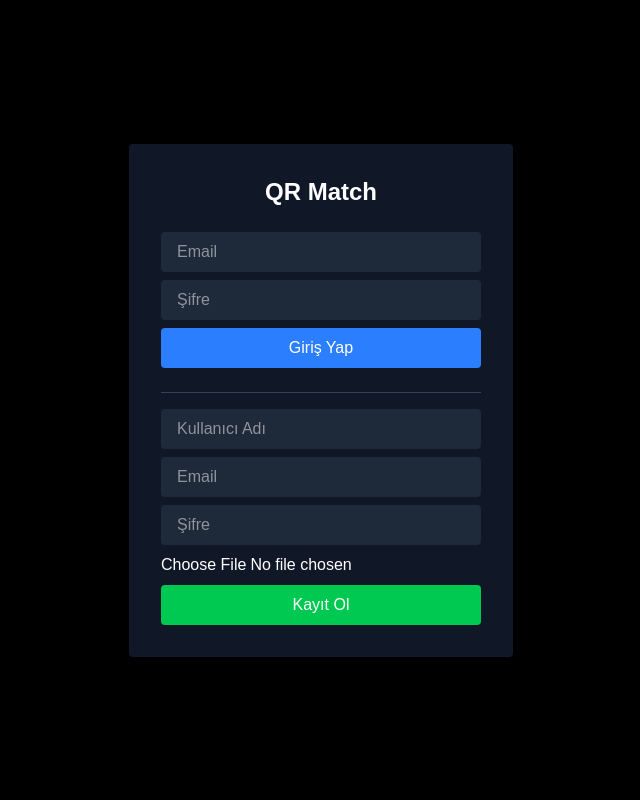
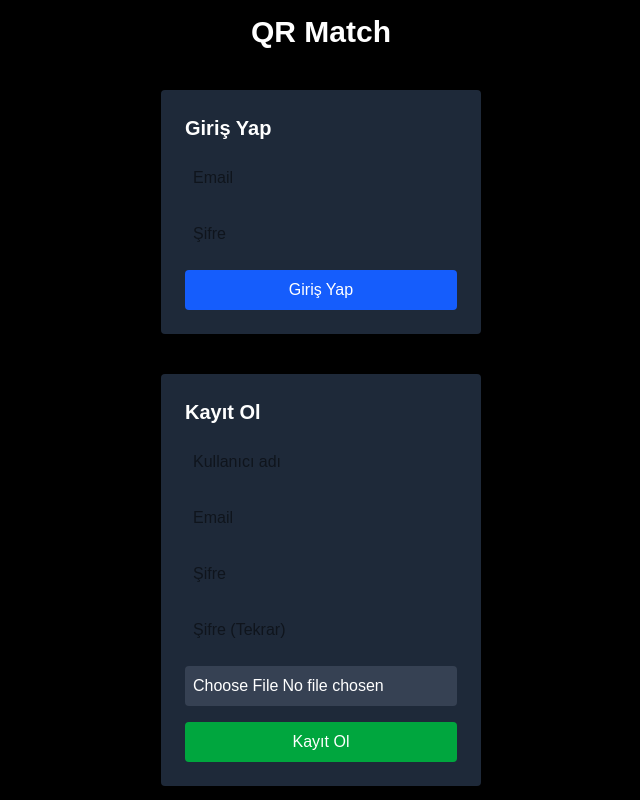
Before and after one commit to bercemm/qrmatch, a Next.js app: page /auth in a window 1280 px wide. Shown: the whole page, without its empty margins (319-959 px from the left). Built offline with nearby package versions, Linux system fonts and the light colour scheme; no server answers.

Commit message:
düzenleme

```diff
--- a/src/app/auth/page.tsx
+++ b/src/app/auth/page.tsx
@@ -2,141 +2,162 @@
 
 import { useState } from "react";
 import { supabase } from "../lib/supabaseClient";
-import { useRouter } from "next/navigation";
 
 export default function AuthPage() {
-  const [email, setEmail] = useState("");
-  const [password, setPassword] = useState("");
-  const [username, setUsername] = useState("");
-  const [avatar, setAvatar] = useState<File | null>(null);
-  const router = useRouter();
+  // Login state
+  const [loginEmail, setLoginEmail] = useState("");
+  const [loginPassword, setLoginPassword] = useState("");
 
-  // 📌 Giriş Yap
+  // Signup state
+  const [signupName, setSignupName] = useState("");
+  const [signupEmail, setSignupEmail] = useState("");
+  const [signupPassword, setSignupPassword] = useState("");
+  const [signupPasswordConfirm, setSignupPasswordConfirm] = useState("");
+  const [signupAvatar, setSignupAvatar] = useState<File | null>(null);
+
+  // Login
   const handleLogin = async () => {
-    const { error } = await supabase.auth.signInWithPassword({ email, password });
+    const { error } = await supabase.auth.signInWithPassword({
+      email: loginEmail,
+      password: loginPassword,
+    });
     if (error) {
-      alert(error.message);
+      alert("Giriş hatası: " + error.message);
+    } else {
+      alert("Başarıyla giriş yaptın!");
+    }
+  };
+
+  // Signup
+  const handleSignup = async () => {
+    if (signupPassword !== signupPasswordConfirm) {
+      alert("Şifreler uyuşmuyor!");
       return;
     }
-    router.push("/lobby");
-  };
 
-  // 📌 Kayıt Ol
-  const handleRegister = async () => {
-    // 1) Auth’a kullanıcı ekle
+    // Önce kullanıcıyı oluştur
     const { data, error } = await supabase.auth.signUp({
-      email,
-      password,
+      email: signupEmail,
+      password: signupPassword,
     });
 
     if (error) {
-      alert(error.message);
+      alert("Kayıt hatası: " + error.message);
       return;
     }
 
-    const user = data.user;
-    if (!user) {
-      alert("Kullanıcı oluşturulamadı!");
-      return;
-    }
+    let avatarUrl = null;
 
-    // 2) Fotoğrafı storage’a yükle (opsiyonel)
-    let avatarUrl = null;
-    if (avatar) {
-      const filePath = `avatars/${user.id}-${avatar.name}`;
-      const { error: uploadError } = await supabase.storage
+    // Fotoğraf varsa storage'a yükle
+    if (signupAvatar) {
+      const fileName = `${data.user?.id}-${signupAvatar.name}`;
+      const { data: uploadData, error: uploadError } = await supabase.storage
         .from("avatars")
-        .upload(filePath, avatar);
+        .upload(fileName, signupAvatar);
 
-      if (!uploadError) {
+      if (uploadError) {
+        alert("Fotoğraf yükleme hatası: " + uploadError.message);
+      } else {
         const { data: urlData } = supabase.storage
           .from("avatars")
-          .getPublicUrl(filePath);
+          .getPublicUrl(fileName);
         avatarUrl = urlData.publicUrl;
       }
     }
 
-    // 3) Profiles tablosuna kayıt ekle
-    const { error: profileError } = await supabase.from("profiles").insert({
-      user_id: user.id,
-      username,
+    // Profiles tablosuna kaydet
+    if (data.user) {
+      const { error: profileError } = await supabase.from("profiles").insert([
+        {
+          user_id: data.user.id,
+          username: signupName,
           avatar_url: avatarUrl,
-    });
+        },
+      ]);
 
       if (profileError) {
         alert("Profil kaydedilemedi: " + profileError.message);
-      return;
+      } else {
+        alert("Kayıt başarılı!");
       }
-
-    router.push("/lobby");
+    }
   };
 
   return (
-    <div className="min-h-screen bg-black text-white flex items-center justify-center">
-      <div className="bg-gray-900 p-8 rounded shadow-md w-96 space-y-6">
-        <h1 className="text-2xl font-bold text-center">QR Match</h1>
+    <div className="min-h-screen bg-black text-white flex flex-col items-center justify-center gap-10">
+      <h1 className="text-3xl font-bold">QR Match</h1>
 
-        {/* Giriş Formu */}
-        <div className="space-y-2">
+      {/* Login Form */}
+      <div className="bg-gray-800 p-6 rounded w-80 flex flex-col gap-4">
+        <h2 className="text-xl font-semibold">Giriş Yap</h2>
         <input
           type="email"
           placeholder="Email"
-            className="w-full px-4 py-2 rounded bg-gray-800"
-            value={email}
-            onChange={(e) => setEmail(e.target.value)}
+          value={loginEmail}
+          onChange={(e) => setLoginEmail(e.target.value)}
+          className="p-2 rounded text-black"
         />
         <input
           type="password"
           placeholder="Şifre"
-            className="w-full px-4 py-2 rounded bg-gray-800"
-            value={password}
-            onChange={(e) => setPassword(e.target.value)}
+          value={loginPassword}
+          onChange={(e) => setLoginPassword(e.target.value)}
+          className="p-2 rounded text-black"
         />
         <button
           onClick={handleLogin}
-            className="w-full bg-blue-500 py-2 rounded hover:bg-blue-600"
+          className="bg-blue-600 py-2 rounded hover:bg-blue-700"
         >
           Giriş Yap
         </button>
       </div>
 
-        {/* Kayıt Ol Formu */}
-        <div className="border-t border-gray-700 pt-4 space-y-2">
+      {/* Signup Form */}
+      <div className="bg-gray-800 p-6 rounded w-80 flex flex-col gap-4">
+        <h2 className="text-xl font-semibold">Kayıt Ol</h2>
         <input
           type="text"
-            placeholder="Kullanıcı Adı"
-            className="w-full px-4 py-2 rounded bg-gray-800"
-            value={username}
-            onChange={(e) => setUsername(e.target.value)}
+          placeholder="Kullanıcı adı"
+          value={signupName}
+          onChange={(e) => setSignupName(e.target.value)}
+          className="p-2 rounded text-black"
         />
         <input
           type="email"
           placeholder="Email"
-            className="w-full px-4 py-2 rounded bg-gray-800"
-            value={email}
-            onChange={(e) => setEmail(e.target.value)}
+          value={signupEmail}
+          onChange={(e) => setSignupEmail(e.target.value)}
+          className="p-2 rounded text-black"
         />
         <input
           type="password"
           placeholder="Şifre"
-            className="w-full px-4 py-2 rounded bg-gray-800"
-            value={password}
-            onChange={(e) => setPassword(e.target.value)}
+          value={signupPassword}
+          onChange={(e) => setSignupPassword(e.target.value)}
+          className="p-2 rounded text-black"
+        />
+        <input
+          type="password"
+          placeholder="Şifre (Tekrar)"
+          value={signupPasswordConfirm}
+          onChange={(e) => setSignupPasswordConfirm(e.target.value)}
+          className="p-2 rounded text-black"
         />
         <input
           type="file"
           accept="image/*"
-            onChange={(e) => setAvatar(e.target.files?.[0] || null)}
-            className="w-full"
+          onChange={(e) =>
+            setSignupAvatar(e.target.files ? e.target.files[0] : null)
+          }
+          className="p-2 rounded text-white bg-gray-700"
         />
         <button
-            onClick={handleRegister}
-            className="w-full bg-green-500 py-2 rounded hover:bg-green-600"
+          onClick={handleSignup}
+          className="bg-green-600 py-2 rounded hover:bg-green-700"
         >
           Kayıt Ol
         </button>
       </div>
     </div>
-    </div>
   );
 }
```
Lines whose indentation alone changed are shown as unchanged.
